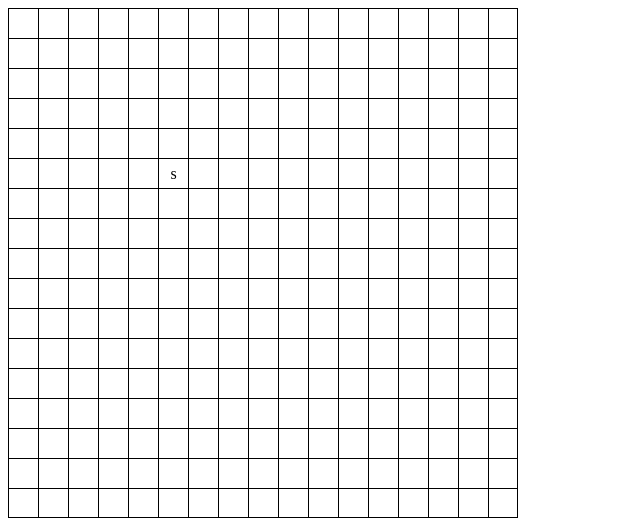
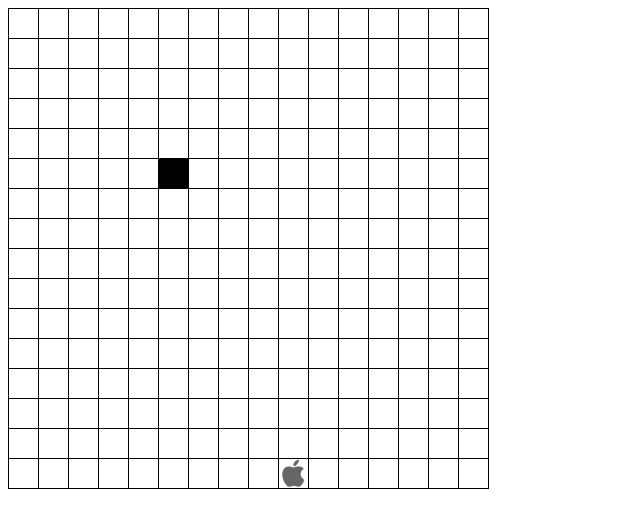
Before and after one commit to hyinnn/react-snakejs, a React app: page / in a window 1280 px wide. Shown: the whole page, without its empty margins (0-640 px from the left). Built offline with nearby package versions, Linux system fonts and the light colour scheme.

Commit message:
Add snake game

```diff
--- a/package.json
+++ b/package.json
@@ -1,4 +1,5 @@
 {
+  "homepage": "https://hyinnn.github.io/react-snakejs",
   "name": "snakejs",
   "version": "0.1.0",
   "private": true,
@@ -14,7 +15,9 @@
     "start": "react-scripts start",
     "build": "react-scripts build",
     "test": "react-scripts test",
-    "eject": "react-scripts eject"
+    "eject": "react-scripts eject",
+    "predeploy": "npm run build",
+    "deploy": "gh-pages -d build"
   },
   "eslintConfig": {
     "extends": "react-app"
--- a/public/index.html
+++ b/public/index.html
@@ -24,7 +24,7 @@
       work correctly both with client-side routing and a non-root public URL.
       Learn how to configure a non-root public URL by running `npm run build`.
     -->
-    <title>React App</title>
+    <title>My SnakeJS</title>
   </head>
   <body>
     <noscript>You need to enable JavaScript to run this app.</noscript>
--- a/src/Queue.src.js
+++ b/src/Queue.src.js
@@ -63,9 +63,17 @@ function Queue(){
   /* Returns the item at the front of the queue (without dequeuing it). If the
    * queue is empty then undefined is returned.
    */
-  this.peek = function(){
+  this.peekFirst = function(){
     return (queue.length > 0 ? queue[offset] : undefined);
   }
+
+  /* Returns the item at the end of the queue (without dequeuing it). If the
+   * queue is empty then undefined is returned.
+   */
+  this.peekLast = function(){
+    return (queue.length > 0 ? queue[queue.length - 1] : undefined);
+  }
+
 
   /*
    * (My edit) Return the queue for iteration
@@ -74,6 +82,14 @@ function Queue(){
     return queue;
   }
 
+  /*
+   * (My edit) Return the offset of the queue
+   */
+   this.getOffset = function() {
+    return offset;
+   }
+
+
 }
 
 
--- a/src/index.css
+++ b/src/index.css
@@ -1,5 +1,10 @@
 * {
     box-sizing: border-box;
+}
+
+.game {
+    //height: 1000px;
+    outline: none;
 }
 
 .row {
@@ -20,6 +25,4 @@
     border-top: 0.1px solid black;
     border-left: 0.1px solid black;
     display: flex;
-    justify-content: center;
-    align-items: center;
 }
--- a/src/index.js
+++ b/src/index.js
@@ -1,13 +1,17 @@
 import React from 'react';
 import ReactDOM from 'react-dom';
 import './index.css';
+import appleImg from './apple.png'
 
 
 // Global Variables
 const SCALE = 30;
-const ROWS = 17;
-const COLS = 17;
+const ROWS = 16;
+const COLS = 16;
 const QueueSrc = require('./Queue.src')
+const FOOD = 'F';
+const SNAKE = 'S';
+let INTERVAL = 250;
 
 // Directions
 const UP = [-1, 0];
@@ -21,10 +25,10 @@ class Snake {
         this.color = color;
 
         // Body is an array of coordinates [row, col]
-        // Head of the snake is the first element of the array
-        // Tail of the snake is the last element of the array
+        // Tail of the snake is the first element of the array
+        // Head of the snake is the last element of the array
         this.body = new QueueSrc.Queue();
-        this.direction = RIGHT;
+        this.direction = [0, 0];
 
         this.initializeSnake();
     }
@@ -33,23 +37,57 @@ class Snake {
         this.body.enqueue([5, 5]); // Starting position [5,5]
     }
 
-    // Update the body of the snake by removing the tail and adding it as the tail
-    move() {
-
+    changeDirection(e) {
+        if (e.keyCode === 37 && this.direction !== RIGHT) {
+            this.direction = LEFT;
+        }
+        else if (e.keyCode === 38 && this.direction !== DOWN) {
+            this.direction = UP;
+        }
+        else if (e.keyCode === 39 && this.direction !== LEFT) {
+            this.direction = RIGHT;
+        }
+        else if (e.keyCode === 40 && this.direction !== UP) {
+            this.direction = DOWN;
+        }
     }
 
-    growSnake() {
 
+    // Update the body of the snake by removing the tail and adding it to head
+    nextMove(board) {
+        const head = this.body.peekLast();
+        const tail = this.body.peekFirst();
+        const next = [head[0] + this.direction[0], head[1] + this.direction[1]];
+
+        return [tail, next];
+    }
+
+
+    hasEatenFood(next, board) {
+        return board[next[0]][next[1]] === FOOD;
     }
 }
 
 
 class Square extends React.Component {
     render() {
-        const val = this.props.val;
+        let val = this.props.val;
+
+        // If the square is a food
+        if (val === FOOD) {
+            const imgStyle = {
+                height: SCALE - 1, // Minus one so the img doesn't cover the border lines
+                width: SCALE - 1,
+            }
+            val = <img style={imgStyle} src={appleImg} />;
+        }
+
+        // Else the square is a snake or a blank
+        const backColor = val === SNAKE ? 'black' : 'white';
         const squareStyle = {
             height: SCALE,
             width: SCALE,
+            'background-color': backColor,
         };
 
         return (
@@ -71,6 +109,7 @@ class Board extends React.Component {
             }
         }
 
+        // CSS styling for a row in the board
         const rowStyle = {
             height: SCALE,
             width: COLS * SCALE,
@@ -80,10 +119,10 @@ class Board extends React.Component {
             rows[i] = <div style={rowStyle} className='row'>{singleRow[i]}</div>
         }
 
-        // Board CSS styling
+        // CSS styling for the board
         const boardStyle = {
-            height: ROWS * SCALE,
-            width: COLS * SCALE,
+            height: ROWS * SCALE + 1,
+            width: COLS * SCALE + 1,
         };
 
         return (
@@ -105,35 +144,123 @@ class Game extends React.Component {
         this.state = {
             snake: new Snake(),
             board: Array(ROWS).fill().map(() => Array(COLS).fill(null)),
+            gameIsOver: false,
         };
 
-        this.updateBoard();
+        // Draw the initial snake on the board
+        const head = this.state.snake.body.peekFirst();
+        this.state.board[head[0]][head[1]] = SNAKE;
+
+        // Generate food
+        this.generateFood();
     }
 
-    // Generate a piece of food on a random position of the board
+    // Generate a piece of food on a random position on the board
     generateFood() {
+        const board = this.state.board;
+        let r = Math.floor(Math.random() * ROWS);
+        let c = Math.floor(Math.random() * COLS);
 
+        while (board[r][c] != null) {
+            r = Math.floor(Math.random() * ROWS);
+            c = Math.floor(Math.random() * COLS);
+        }
+
+        board[r][c] = FOOD;
+    }
+
+    hasEatenFood(next, board) {
+        return board[next[0]][next[1]] === FOOD;
     }
 
     // Update the position of the snake and food in the board
     updateBoard() {
-        const body = this.state.snake.body.getQueue(); // JS Array
+        const snake = this.state.snake;
+        const body = snake.body.getQueue(); // JS Array
         const board = this.state.board; // 2d Array
 
-        body.forEach(pos => board[pos[0]][pos[1]] = 's');
+        // Move the snake and update its position on the board
+        var [tail, next] = snake.nextMove();
+        snake.body.enqueue(next);
+
+        // Check if next move is over
+        if (this.isGameOver(next, board)) {
+            this.setState({
+                gameIsOver: true,
+            });
+            return;
+        }
+
+        // Grow the snake if it ate food
+        if (!this.hasEatenFood(next, board)) {
+            snake.body.dequeue();
+        }
+        else {
+            this.generateFood();
+        }
+
+        // Update the snake on the board
+        board[tail[0]][tail[1]] = null;
+        board[next[0]][next[1]] = SNAKE;
+    }
+
+    changeSnakeDirection(e) {
+        this.state.snake.changeDirection(e);
+    }
+
+    // Check game is over if snake collided with itself or the walls
+    isGameOver(head, board) {
+        const snake = this.state.snake;
+        const body = snake.body.getQueue();
+
+        if (head[0] < 0 || head[0] >= ROWS) {
+            return true;
+        }
+        if (head[1] < 0 || head[1] >= COLS) {
+            return true;
+        }
+
+        for (let i = snake.body.getOffset() + 1; i < body.length - 1; i++) {
+            if (body[i][0] === head[0] && body[i][1] === head[1]) {
+                return true;
+            }
+        }
+
+        return false;
+    }
+
+    toggleSpeed(e) {
+        if (INTERVAL === 250) {
+            INTERVAL = 50;
+        }
+        else {
+            INTERVAL = 250;
+        }
     }
 
     render() {
+        if (this.state.gameIsOver) {
+            return (
+                <div id='gameid' className='game' tabIndex='0' onKeyDown={(e) => this.changeSnakeDirection(e)}>
+                    <div className='gameover'>Sorry, game over! Refresh page to play again</div>
+                </div>
+            );
+        }
+
+        this.updateBoard();
         return (
-            <div className='game'>
+            <div id='gameid' className='game' tabIndex='0'
+                        onKeyDown={(e) => this.changeSnakeDirection(e)}>
                 <Board board={this.state.board}/>
             </div>
         );
     }
 }
 
+function renderGame() {
+  ReactDOM.render(<Game />, document.getElementById('root'));
+  document.getElementById("gameid").focus();
+}
 
-ReactDOM.render(
-    <Game />,
-    document.getElementById('root')
-);
+//renderGame();
+setInterval(renderGame, INTERVAL);
```
Also changed, not shown: src/apple.png (added).
